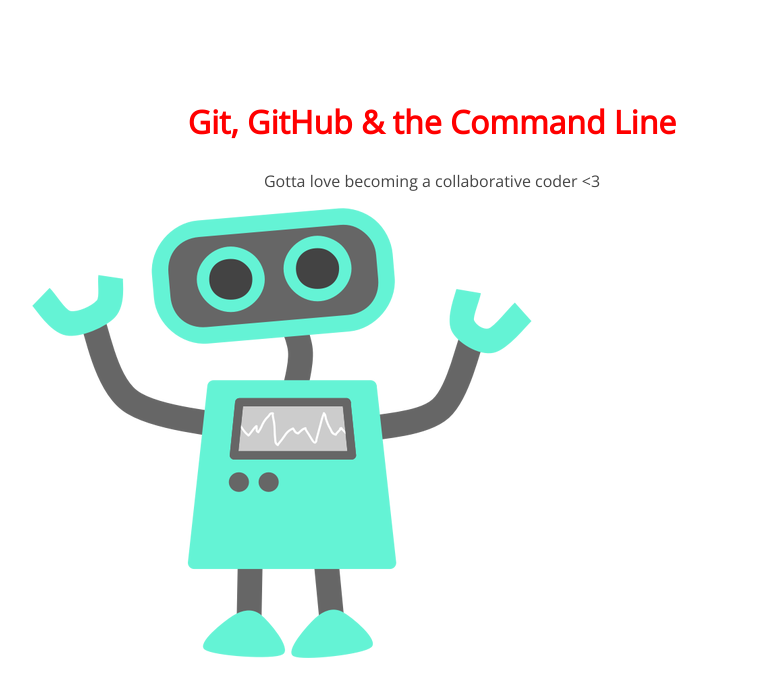
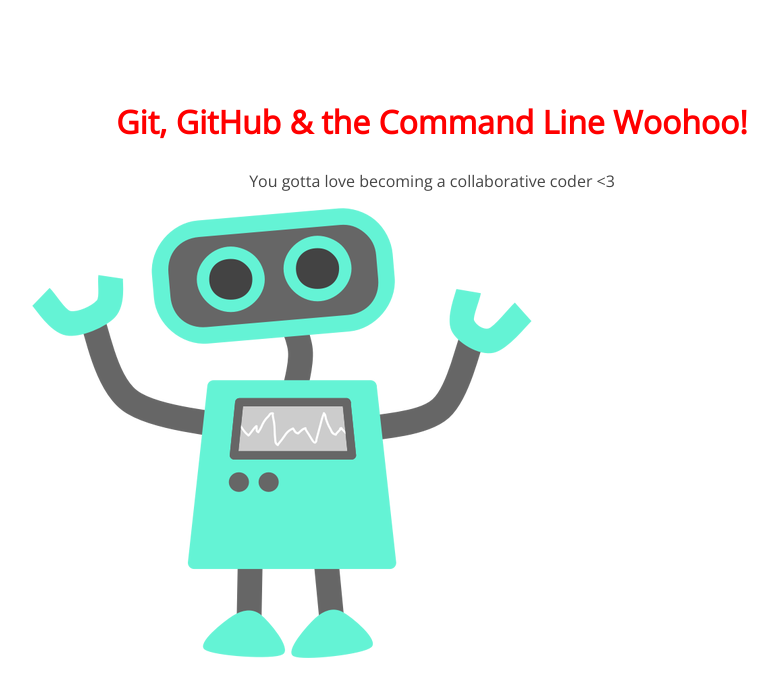
Before and after one commit to cynthiaabogart/105-project, a plain HTML site: page index.html in a window 1280 px wide. Shown: the whole page, without its empty margins (208-986 px from the left). Drawn offline with nearby package versions, Linux system fonts and the light colour scheme.

Commit message:
changed text in h1 and p1

```diff
--- a/index.html
+++ b/index.html
@@ -8,8 +8,8 @@
 </head>
 <body>
 	<section>
-		<h1>Git, GitHub & the Command Line</h1>
-		<p>Gotta love becoming a collaborative coder <3</p>
+		<h1>Git, GitHub & the Command Line Woohoo!</h1>
+		<p> You gotta love becoming a collaborative coder <3</p>
 		<img src="img/happy-blue-robot.png">
 	</section>
 </body>
```
